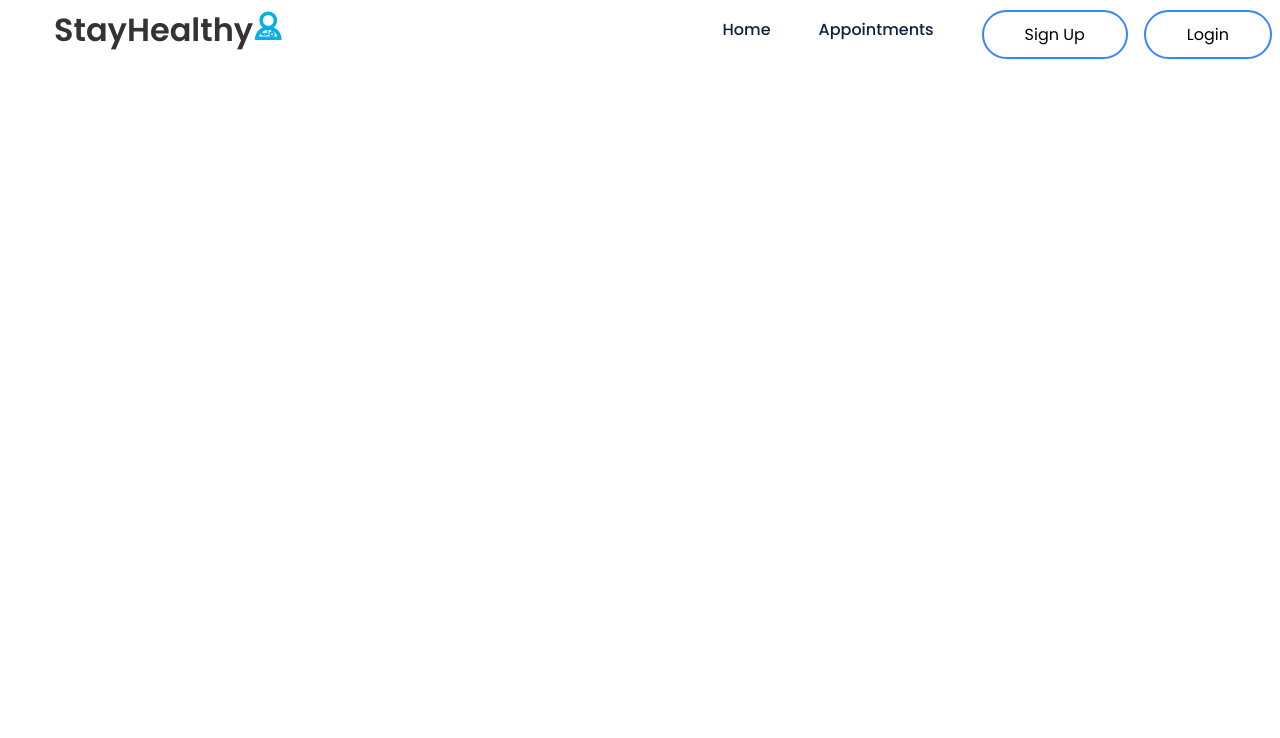
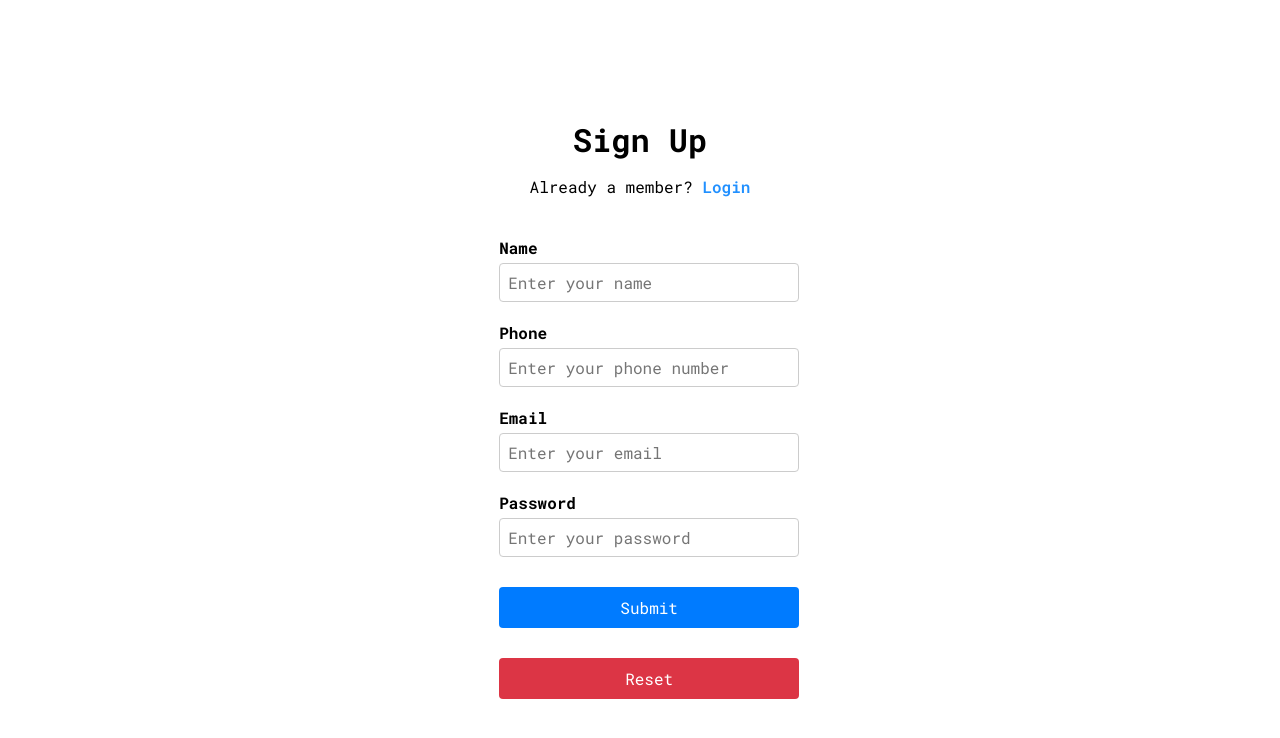
Before and after one commit to salmaouirini/react-med-app, a React (Create React App) app: page /SignUp in a window 1280 px wide. Shown: the top 738 px of the page. Built offline with nearby package versions, Linux system fonts and the light colour scheme.

Commit message:
Sign Up and Login components

```diff
--- a/src/App.js
+++ b/src/App.js
@@ -4,17 +4,22 @@ import React from 'react';
 import { BrowserRouter as Router, Routes, Route } from 'react-router-dom';
 import Navbar from './Components/Navbar/Navbar';
 import LandingPage from './Components/Landing_Page/Landing_Page';
+import SignUp from './Components/Sign_Up/Sign_Up';
+import Login from './Components/Login/Login';
 
 
 function App() {
   return (
     <Router>
       {/* Render the Navbar on every page */}
-      <Navbar />
 
       {/* Define the routes for different pages */}
       <Routes>
         <Route path="/" element={<LandingPage />} />
+        <Route path="/SignUp" element={<SignUp />} />
+        <Route path="/Login" element={<Login />} />
+
+
 
       </Routes>
     </Router>
--- a/src/Components/Landing_Page/Landing_Page.jsx
+++ b/src/Components/Landing_Page/Landing_Page.jsx
@@ -1,8 +1,12 @@
 import React from 'react';
-import './LandingPage.css'; // Import the CSS file
+import './LandingPage.css';
+import Navbar from '../Navbar/Navbar';// Import the CSS file
 
 const LandingPage = () => {
   return (
+    <div>
+    <Navbar />
+
     <section className="hero-section">
       <div>
         <div data-aos="fade-up" className="flex-hero">
@@ -30,7 +34,7 @@ const LandingPage = () => {
           </a>
         </div>
       </div>
-    </section>
+    </section></div>
   );
 };
 
--- a/src/Components/Login/Login.css
+++ b/src/Components/Login/Login.css
@@ -45,12 +45,14 @@
 
 /* Styles for buttons */
 .btn {
-    margin-top: 20px;
+    margin-top: 30px;
     padding: 10px 20px; /* Padding inside buttons */
     font-size: 16px; /* Font size of buttons */
     border: none; /* No border for buttons */
     border-radius: 4px; /* Border radius for rounded corners on buttons */
-    cursor: pointer; /* Cursor style on hover for buttons */
+    cursor: pointer;
+    width: 300px;
+    display: block; /* Cursor style on hover for buttons */
 }
 
 /* Styles for primary buttons */
--- /dev/null
+++ b/src/Components/Login/Login.jsx
@@ -0,0 +1,95 @@
+import React, { useState } from 'react';
+import './Login.css'; // Import the CSS file
+
+const Login = () => {
+  // State for form inputs
+  const [formData, setFormData] = useState({
+    email: '',
+    password: '',
+  });
+
+  // State for errors
+  const [errors, setErrors] = useState({});
+
+  // Handle input change
+  const handleChange = (e) => {
+    const { name, value } = e.target;
+    setFormData({ ...formData, [name]: value });
+  };
+
+  // Validate form inputs
+  const validateForm = () => {
+    let newErrors = {};
+    const { email, password } = formData;
+
+    // Check for empty fields
+    if (!email) newErrors.email = "Email is required.";
+    if (!password) newErrors.password = "Password is required.";
+
+    // Validate email format
+    const emailPattern = /^[^\s@]+@[^\s@]+\.[^\s@]+$/;
+    if (email && !emailPattern.test(email)) {
+      newErrors.email = "Email format is invalid.";
+    }
+
+    setErrors(newErrors);
+    return Object.keys(newErrors).length === 0; // return true if no errors
+  };
+
+  // Handle form submission
+  const handleSubmit = (e) => {
+    e.preventDefault();
+    if (validateForm()) {
+      // Submit form if valid
+      console.log("Form submitted", formData);
+      // Add your form submission logic here
+    }
+  };
+
+  return (
+    <div className="container">
+      <div className="login-grid">
+        <div className="login-text">
+          <h2>Login</h2>
+        </div>
+        <div className="login-text">
+          Are you a new member? <span><a href="/SignUp" style={{ color: '#2190FF' }}> Sign Up Here</a></span>
+        </div>
+        <br />
+        <div className="login-form">
+          <form onSubmit={handleSubmit}>
+            <div className="form-group">
+              <label htmlFor="email">Email</label>
+              <input type="email" name="email" id="email" className="form-control" placeholder="Enter your email" value={formData.email} onChange={handleChange} />
+              {errors.email && <span className="error">{errors.email}</span>}
+            </div>
+            <div className="form-group">
+              <label htmlFor="password">Password</label>
+              <input
+                type="password"
+                name="password"
+                id="password"
+                className="form-control"
+                placeholder="Enter your password"
+                value={formData.password} onChange={handleChange}
+              />
+              {errors.password && <span className="error">{errors.password}</span>}
+            </div>
+            <center>
+              <div className="btn-group">
+                <button type="submit" className="btn btn-primary mb-2 mr-1 waves-effect waves-light">Login</button>
+                <button type="reset" className="btn btn-danger mb-2 waves-effect waves-light">Reset</button>
+              </div>
+            </center>
+            <br />
+            <div className="login-text">
+              Forgot Password?
+            </div>
+          </form>
+        </div>
+      </div>
+    </div>
+  );
+};
+
+export default Login;
--- a/src/Components/Navbar/Navbar.jsx
+++ b/src/Components/Navbar/Navbar.jsx
@@ -37,13 +37,13 @@ const Navbar = () => {
         </li>
         {/* List item for the 'Sign Up' link with a button */}
         <li className="link">
-          <a href="../Sign_Up/Sign_Up.html">
+          <a href="/SignUp">
             <button className="btn1">Sign Up</button>
           </a>
         </li>
         {/* List item for the 'Login' link with a button */}
         <li className="link">
-          <a href="../Login/Login.html">
+          <a href="/Login">
             <button className="btn1">Login</button>
           </a>
         </li>
--- /dev/null
+++ b/src/Components/Sign_Up/Sign_Up.jsx
@@ -0,0 +1,107 @@
+import React, { useState } from 'react';
+import './Sign_Up.css'; // Import the CSS file
+
+const SignUp = () => {
+  // State for form inputs
+  const [formData, setFormData] = useState({
+    name: '',
+    phone: '',
+    email: '',
+    password: '',
+  });
+
+  // State for errors
+  const [errors, setErrors] = useState({});
+
+  // Handle input change
+  const handleChange = (e) => {
+    const { name, value } = e.target;
+    setFormData({ ...formData, [name]: value });
+  };
+
+  // Validate form inputs
+  const validateForm = () => {
+    let newErrors = {};
+    const { name, phone, email, password } = formData;
+
+    // Check for empty fields
+    if (!name) newErrors.name = "Name is required.";
+    if (!phone) newErrors.phone = "Phone number is required.";
+    if (!email) newErrors.email = "Email is required.";
+    if (!password) newErrors.password = "Password is required.";
+
+    // Validate phone number length
+    if (phone && phone.length !== 10) {
+      newErrors.phone = "Phone number must be 10 digits.";
+    }
+
+    // Validate email format
+    const emailPattern = /^[^\s@]+@[^\s@]+\.[^\s@]+$/;
+    if (email && !emailPattern.test(email)) {
+      newErrors.email = "Email format is invalid.";
+    }
+
+    setErrors(newErrors);
+    return Object.keys(newErrors).length === 0; // return true if no errors
+  };
+
+  // Handle form submission
+  const handleSubmit = (e) => {
+    e.preventDefault();
+    if (validateForm()) {
+      // Submit form if valid
+      console.log("Form submitted", formData);
+      // Add your form submission logic here
+    }
+  };
+
+  return (
+    <div className="container" style={{ marginTop: '5%' }}>
+      <div className="signup-grid">
+        <div className="signup-text">
+          <h1>Sign Up</h1>
+          <div className="signup-text1">
+            Already a member? <span><a href="/Login" style={{ color: '#2190FF' }}> Login</a></span>
+          </div>
+        </div>
+
+        <div className="signup-form">
+          <form onSubmit={handleSubmit}>
+            <div className="form-group">
+              <label htmlFor="name">Name</label>
+              <input type="text" name="name" id="name" required className="form-control" placeholder="Enter your name" value={formData.name} onChange={handleChange} />
+              {errors.name && <span className="error">{errors.name}</span>}
+            </div>
+
+            <div className="form-group">
+              <label htmlFor="phone">Phone</label>
+              <input type="tel" name="phone" id="phone" required className="form-control" placeholder="Enter your phone number" value={formData.phone} onChange={handleChange} />
+              {errors.phone && <span className="error">{errors.phone}</span>}
+            </div>
+
+            <div className="form-group">
+              <label htmlFor="email">Email</label>
+              <input type="email" name="email" id="email" required className="form-control" placeholder="Enter your email" value={formData.email} onChange={handleChange} />
+              {errors.email && <span className="error">{errors.email}</span>}
+            </div>
+
+            <div className="form-group">
+              <label htmlFor="password">Password</label>
+              <input type="password" name="password" id="password" required className="form-control" placeholder="Enter your password" value={formData.password} onChange={handleChange} />
+              {errors.password && <span className="error">{errors.password}</span>}
+            </div>
+
+            <center>
+              <div className="btn-group">
+                <button type="submit" className="btn btn-primary mb-2 mr-1 waves-effect waves-light">Submit</button>
+                <button type="reset" className="btn btn-danger mb-2 waves-effect waves-light">Reset</button>
+              </div>
+            </center>
+          </form>
+        </div>
+      </div>
+    </div>
+  );
+};
+
+export default SignUp;
```
